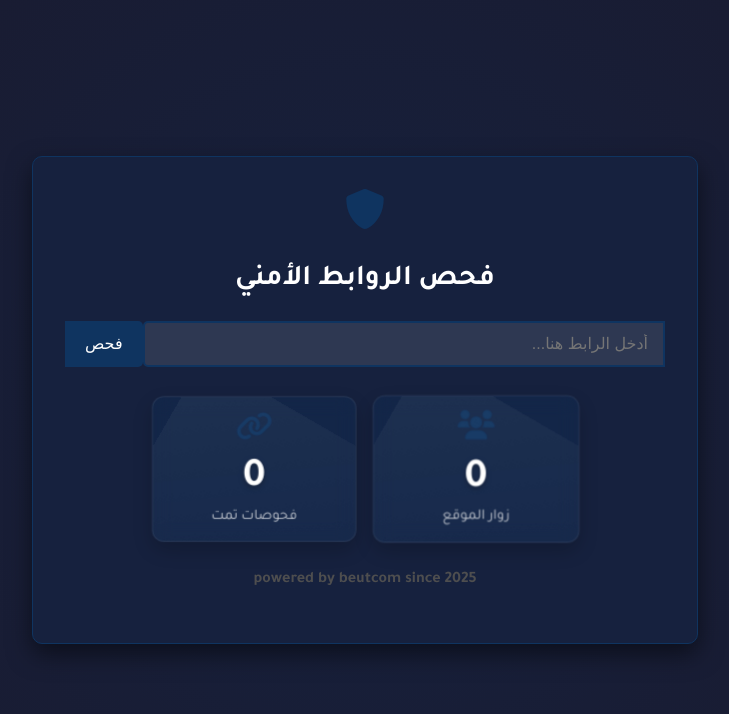
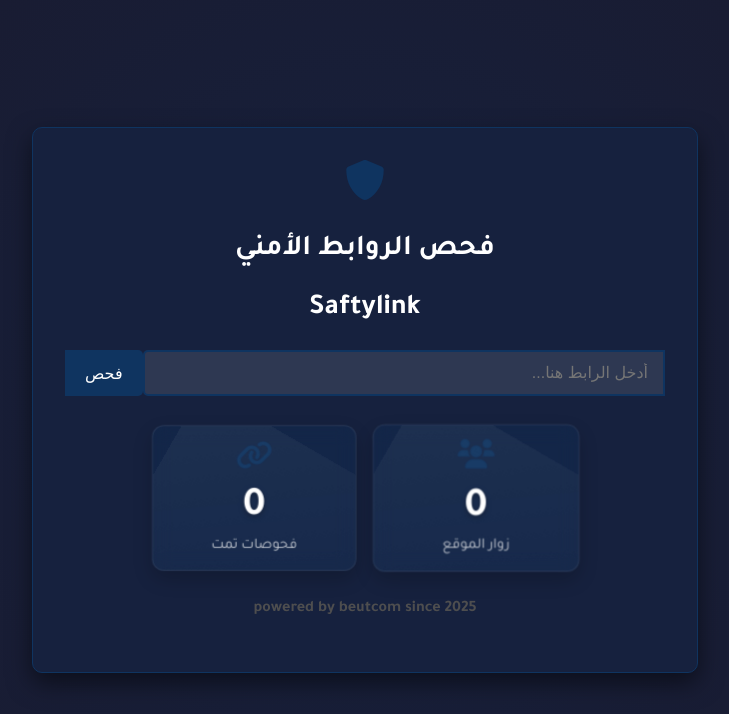
Before and after one commit to sultanMIB/amman, a plain HTML site: page saftylinks.html in a window 1280 px wide. Shown: the whole page, without its empty margins (275-1004 px from the left). Drawn offline with Linux system fonts and the light colour scheme.

Commit message:
Update saftylinks.html
Signed-off-by: sultanMIB <67007535+sultanMIB@users.noreply.github.com>

```diff
--- a/saftylinks.html
+++ b/saftylinks.html
@@ -478,6 +478,7 @@
             <i class="fas fa-shield-alt"></i>
         </div>
         <h1>فحص الروابط الأمني</h1>
+         <h1> Saftylink  </h1>
 
         <div class="input-group">
             <input type="url" id="urlInput" placeholder="أدخل الرابط هنا..." required>
```
